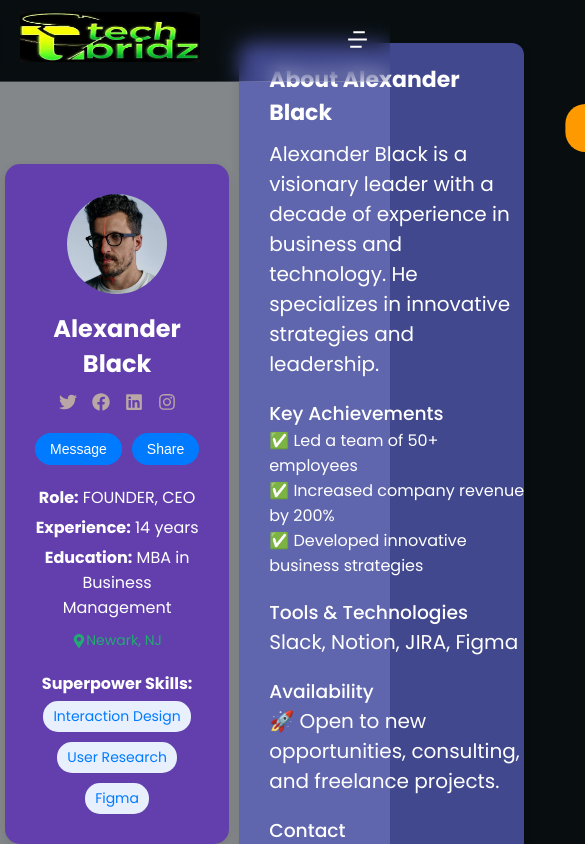
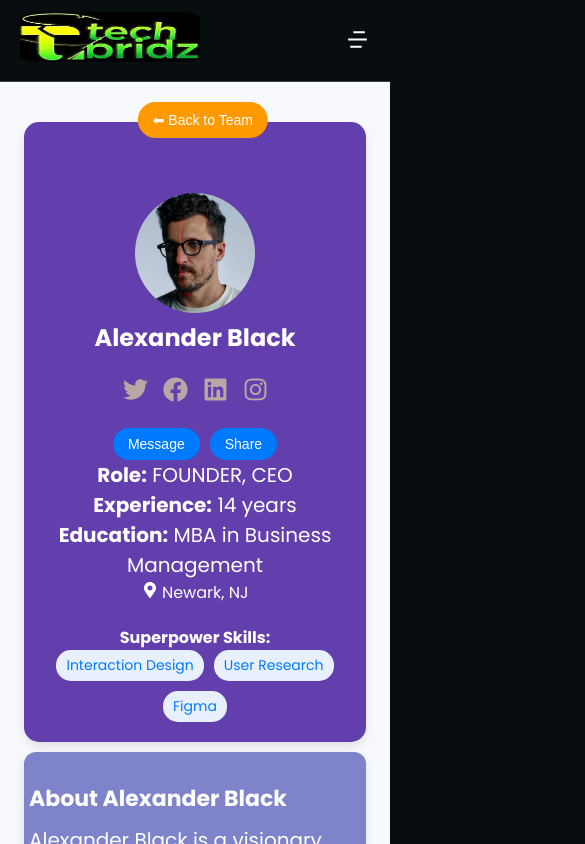
Before and after one commit to saipatnam99/tech-bridge-master, a Next.js app: page /team/1 in a window 390 px wide. Shown: the top 844 px of the page, 585 px wide, since content can reach past the window. Built offline with nearby package versions, Linux system fonts and the light colour scheme.

Commit message:
responsive

```diff
--- a/assets/data/teamdata.js
+++ b/assets/data/teamdata.js
@@ -39,6 +39,7 @@
           "Anna Kovalenko is an expert in corporate finance, managing investment strategies and financial planning for sustainable growth.",
         achievements: ["Managed $5M+ investment portfolios", "Optimized company financial structure"],
         tools: ["Excel", "QuickBooks", "Power BI"],
+        skills: ["Interaction Design", "User Research", "Figma"],
         socialLinks: {
           linkedin: "https://linkedin.com/in/annakovalenko",
           twitter: "https://twitter.com/annakovalenko",
@@ -93,6 +94,8 @@
       description:
         "Jessica Brown is a results-driven marketing strategist, helping brands reach their full potential through digital marketing.",
       location: "New York, NY",
+    achievements: ["Managed $5M+ investment portfolios", "Optimized company financial structure"],
+    tools: ["Excel", "QuickBooks", "Power BI"],
       skills: ["SEO", "Social Media Marketing", "Brand Strategy"],
       socialLinks: {
         linkedin: "https://linkedin.com/in/jessicabrown",
--- a/styles/_team.scss
+++ b/styles/_team.scss
@@ -1,17 +1,29 @@
 .team-member-container {
   display: flex;
+  flex-direction: column;
+  align-items: center;
   justify-content: left;
-    align-items: center;
-    height: 100vh;
-    background-color: #f7f9fc83;
-    position: relative;
-    padding:5px;
-    gap: 10px;
+  padding: 5px;
+  padding-top: 40px;
+   min-height: 100vh;
+
+  background-color: #f7f9fc;
+  gap:10px;
+  max-width: 100%;
+
+
+  @media (min-width: 768px) {
+    flex-direction: row;
+    justify-content: center;
+    gap: 20px;
+
   }
+}
+
 
 .profile-card {
   background: rgb(98, 63, 173);
-    padding: 30px;
+  padding: 20px;
   border-radius: 15px;
   box-shadow: 0px 4px 10px rgba(0, 0, 0, 0.1);
   text-align: center;
@@ -27,22 +39,29 @@
   transform: translateX(400%);
   background: #ff9900;
   color: white;
-    padding: 8px 15px;
+  padding: 10px 15px;
   border-radius: 20px;
   font-size: 14px;
   cursor: pointer;
   transition: 0.5s;
   border: none;
+
   &:hover {
     background: #0056b3;
   }
+
+  @media (max-width: 768px) {
+    position: relative;
+    margin-bottom: 15px;
+    transform: translateX(-110%);
+    top: -40px;
   }
+}
+
 .avatar {
-    position: relative;
-    display: inline-block;
   img {
-      width: 100px;
-      height: 100px;
+    width: 120px;
+    height: 120px;
     border-radius: 50%;
     object-fit: cover;
     background: #ddd;
@@ -60,19 +79,17 @@
   }
 }
 
-  h1 {
-    font-size: 24px;
-    margin: 10px 0;
-  }
-
 .social-links {
   display: flex;
   justify-content: center;
   gap: 15px;
-    font-size: 18px;
+  font-size: 25px;
+  margin-top: 10px;
+
   a {
     color: #bba6a6;
     transition: 0.3s;
+
     &:hover {
       color: #007bff;
     }
@@ -84,7 +101,9 @@
   display: flex;
   justify-content: center;
   gap: 10px;
-    .message-btn, .share-btn {
+
+  .message-btn,
+  .share-btn {
     background: #007bff;
     color: white;
     padding: 8px 15px;
@@ -93,38 +112,39 @@
     cursor: pointer;
     transition: 0.3s;
     border: none;
+
     &:hover {
       background: #0056b3;
     }
   }
 }
 
-  .info {
-    margin-top: 20px;
-    p {
-      font-size: 16px;
-      margin: 5px 0;
+.details-section {
+  background: rgba(85, 92, 185, 0.747);
+  padding-left: 20px;
+  padding: 30px;
+  border-radius: 12px;
+  box-shadow: 0px 4px 10px rgba(0, 0, 0, 0.1);
+  width: 100%;
+  // max-width: 100vh;
+  //max-width: 600px;
+
+  h2 {
+    font-size: 22px;
+    margin-bottom: 10px;
   }
-  }
-
-  .location {
-    display: flex;
-    align-items: center;
-    justify-content: center;
-    font-size: 14px;
-    color: rgba(13, 207, 94, 0.74);
-    margin-top: 10px;
 }
 
 .skills {
   margin-top: 20px;
+
   .skill-tags {
     display: flex;
     justify-content: center;
     gap: 10px;
     flex-wrap: wrap;
-      margin-top: 5px;
   }
+
   .skill-tag {
     background: #e8f0fe;
     padding: 5px 10px;
@@ -134,19 +154,20 @@
   }
 }
 
-  .aboutSection, .achievements, .toolsSection, .availability, .contactSection {
-    text-align: left;
-    margin-top: 20px;
-  }
-  .details-section {
-    background: rgba(85, 92, 185, 0.747);
-    padding-left: 30px;
-    border-radius: 12px;
-    box-shadow: 0px 4px 10px rgba(0, 0, 0, 0.1);
-    width: 75%;
+@media (max-width: 768px) {
+  .team-member-container {
+    flex-direction: column;
+    align-items: center;
+    gap: 10px;
   }
 
-  .details-section h2 {
-    font-size: 22px;
-    margin-bottom: 10px;
+  .profile-card {
+    max-width: 90%;
   }
+
+  .details-section {
+    width: 100%;
+    max-width: 90%;
+    padding-left: 5px;
+  }
+}
```
Lines whose indentation alone changed are shown as unchanged.
